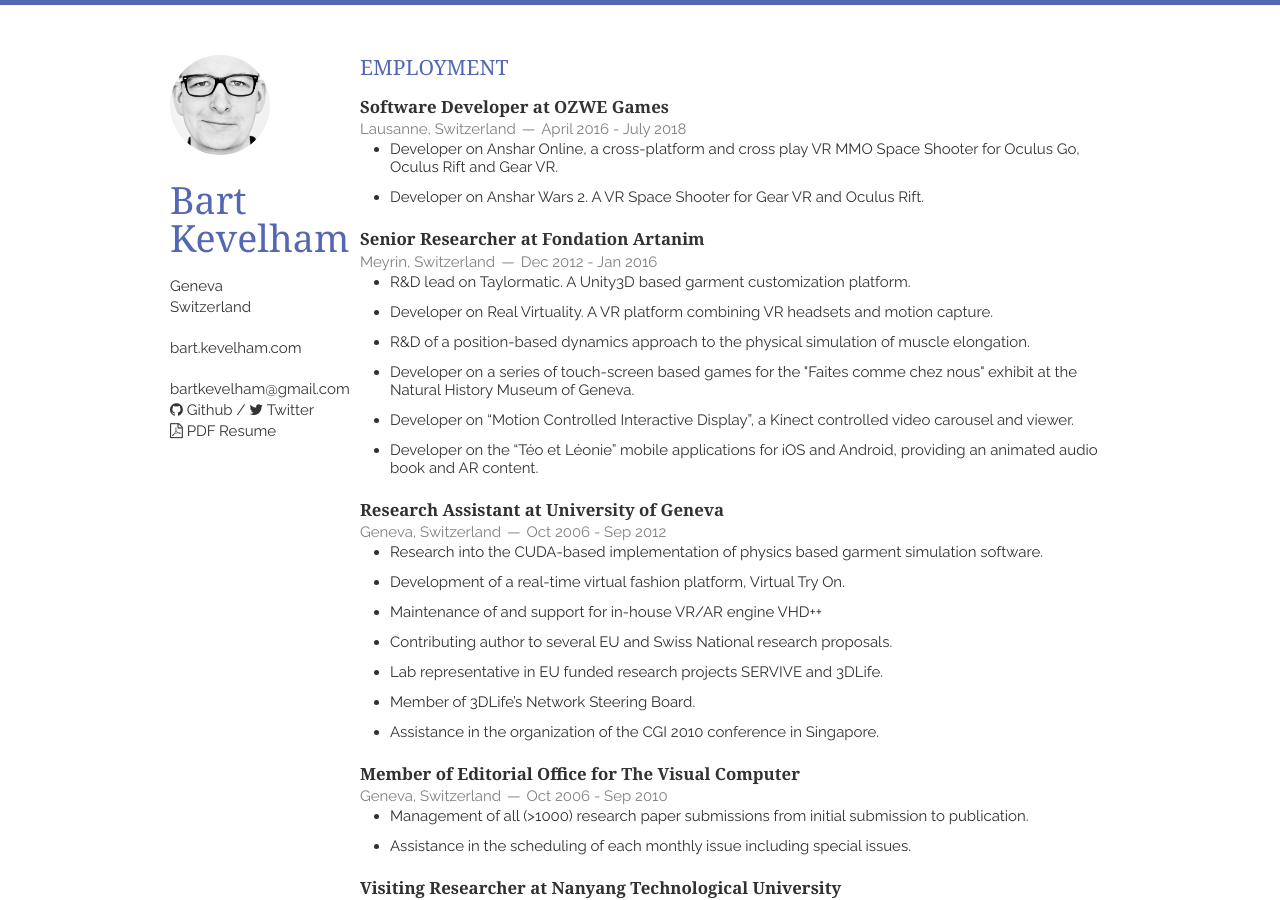
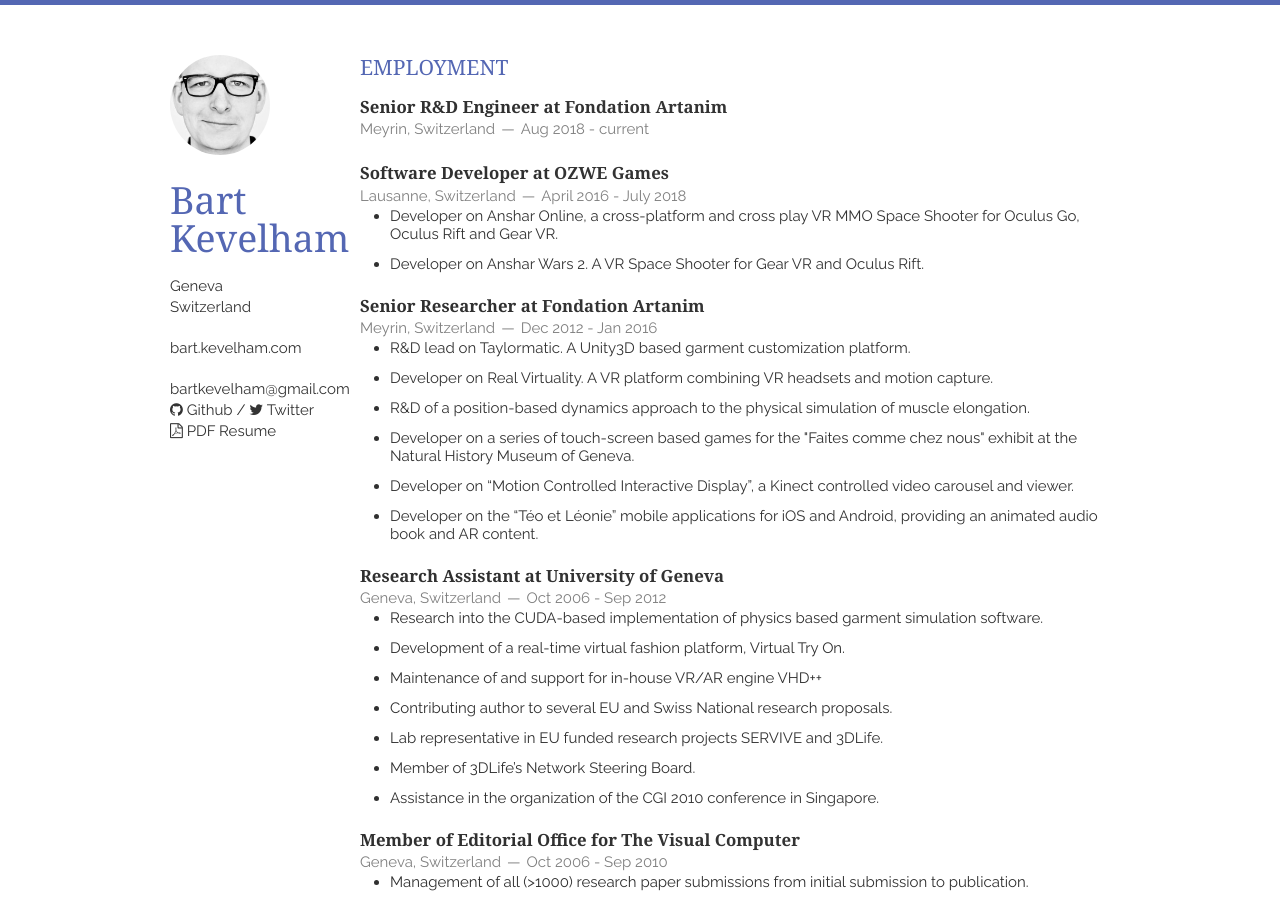
Before and after one commit to bkevelham/bkevelham.github.io, a Jekyll site: the page built from index.html, in a window 1280 px wide and 900 px high. Built offline with Jekyll 4.4.1, drawn with Linux system fonts in a browser that asks for light colours; nearby versions of some CDN libraries; Markdown is read by kramdown in place of the engine named in the settings; the list of posts is cut into pages by our own code.

Commit message:
Update employment info

```diff
--- a/_includes/employment.html
+++ b/_includes/employment.html
@@ -1,5 +1,11 @@
 <section class="thirteen columns">
     <h1>Employment</h1>
+    <article>
+        <header>
+            <h1>Senior R&D Engineer at <a href="http://www.artanim.ch">Fondation Artanim</a></h1>
+            <span><address><a href="https://www.google.ch/maps/place/Chemin+du+Grand-Puits+40,+1217+Meyrin/@46.2255855,6.0742181,278m">Meyrin, Switzerland</a></address><time>Aug 2018 - current</time></span>
+        </header>
+    </article>
     <article>
         <header>
             <h1>Software Developer at <a href="http://www.ozwe.com">OZWE Games</a></h1>
```
